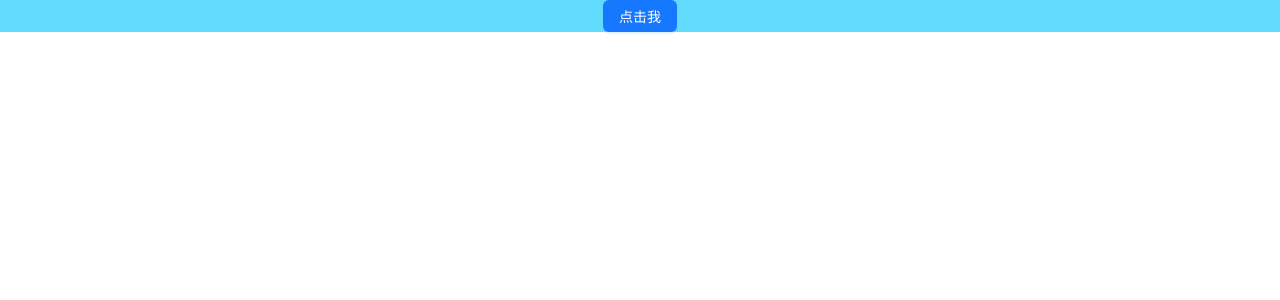
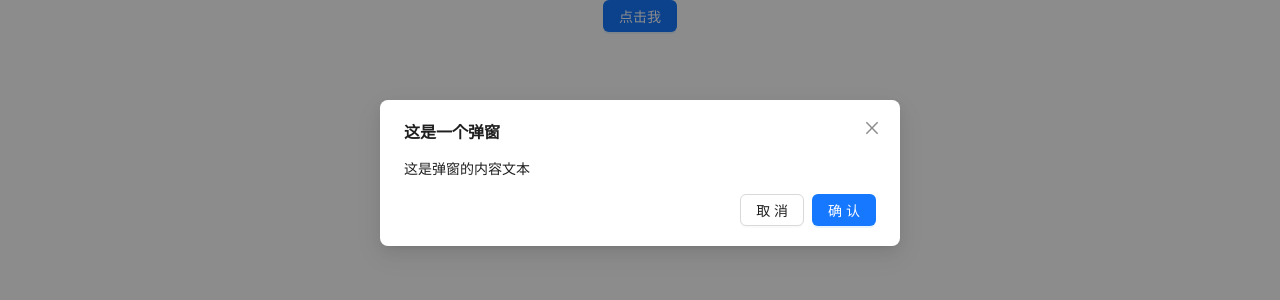
Before and after one commit to yecongling/integration, a React (Create React App) app in the folder react/react-staging/: page / in a window 1280 px wide. Both pictures are taken after a click on the button "点击我". Shown: the top 300 px of the page. Built offline with nearby package versions, Linux system fonts and the light colour scheme.

Commit message:
玩玩弹窗组件

```diff
--- a/react/react-staging/src/component/Hello/Hello.js
+++ b/react/react-staging/src/component/Hello/Hello.js
@@ -1,13 +1,28 @@
-import React, {Component} from "react"
-import {Button} from "antd";
+import React, {useState} from "react"
+import {Button, Modal} from "antd";
 import './hello.css'
 /* hello组件 */
-export class Hello extends Component {
-    render() {
-        return (
-            <div className="Hello">
-                <Button type="primary">点击我</Button>
-            </div>
-        )
+export const Hello = () => {
+    const [isModalOpen, setIsModalOpen] = useState(false);
+
+    const showModal = () => {
+        setIsModalOpen(true)
     }
+
+    const handleOk = () => {
+        setIsModalOpen(false);
+    }
+
+    const handleCancel = () => {
+        setIsModalOpen(false)
+    }
+
+    return (
+        <>
+            <Button type="primary" onClick={showModal}>点击我</Button>
+            <Modal title="这是一个弹窗" okText="确认" cancelText="取消" maskClosable={false} open={isModalOpen} onOk={handleOk} onCancel={handleCancel}>
+                <p>这是弹窗的内容文本</p>
+            </Modal>
+        </>
+    )
 }
```
